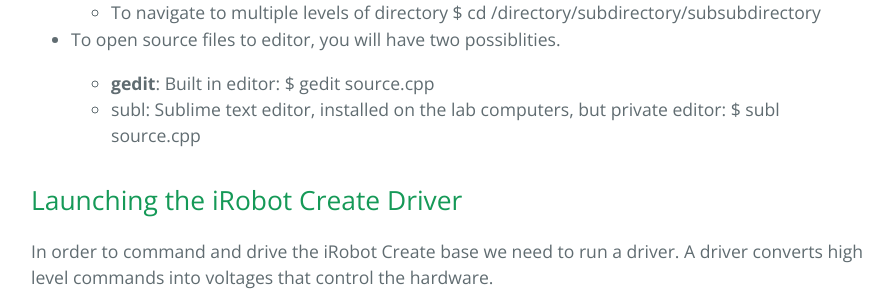
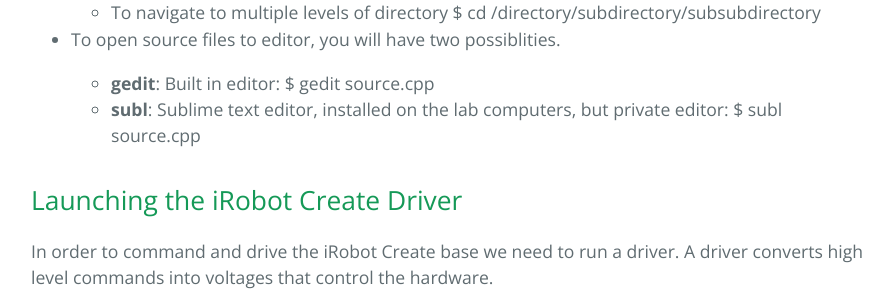
Before and after one commit to gcc-robotics/robot-motion-planning-labs, a Jekyll site: the page built from _posts/2014-07-01-lab1-getting-started.md, in a window 1280 px wide and 900 px high, scrolled down 2879 px. Shown: the part 163-455 px from the top of the window, without its empty margins (193-1087 px from the left). Built offline with Jekyll 4.4.1, drawn with Linux system fonts in a browser that asks for light colours; the repository's description, which GitHub fills in, is left out.

Commit message:
editting lab 1

```diff
--- a/_posts/2014-07-01-lab1-getting-started.md
+++ b/_posts/2014-07-01-lab1-getting-started.md
@@ -100,22 +100,22 @@
 * __cd__: This command (change directory) get the list of the available diretries in your current directory:
 
 	* To navigate into the root directory
-			$ cd /
+				$ cd /
 	* To navigate into the home directory
-			$ cd ~
+				$ cd ~
 	* To navigate up one directory level
-			$ cd ..
+				$ cd ..
 	* To navigate to previous directory
-			$ cd -
+				$ cd -
 	* To navigate to multiple levels of directory
-			$ cd /directory/subdirectory/subsubdirectory
+				$ cd /directory/subdirectory/subsubdirectory
 
 * To open source files to editor, you will have two possiblities.
 
 	* __gedit__: Built in editor:
-			$ gedit source.cpp
-	* subl: Sublime text editor, installed on the lab computers, but private editor:
-			$ subl source.cpp
+				$ gedit source.cpp
+	* __subl__: Sublime text editor, installed on the lab computers, but private editor:
+				$ subl source.cpp
 
 
 Launching the iRobot Create Driver
```
